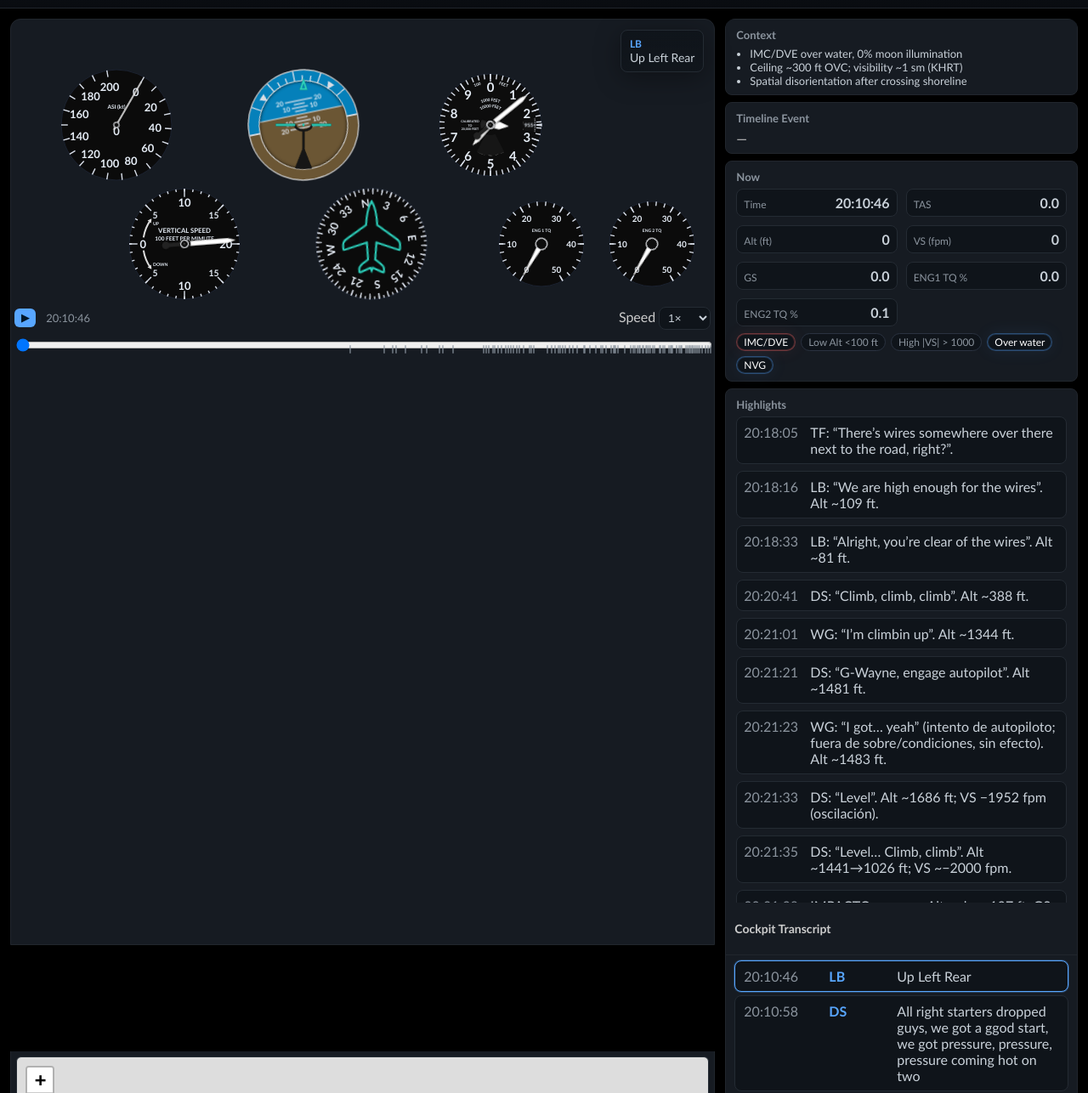
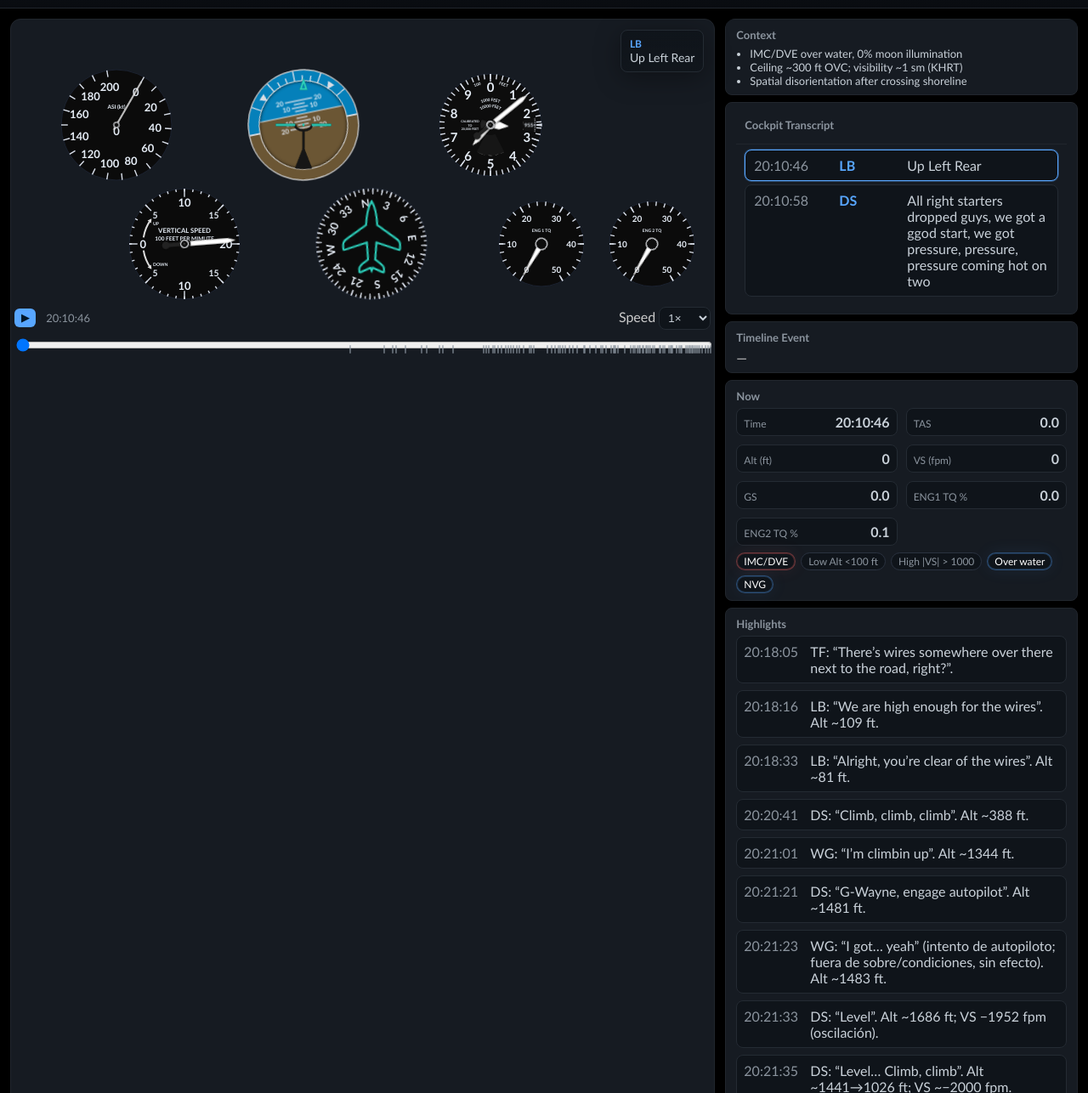
Before and after one commit to strikerdlm/Aviat_sim, a plain HTML site: page dashboard.html in a window 1280 px wide. Shown: the part 34-1320 px from the top of the page at 85% size. Drawn offline with nearby package versions, Linux system fonts and the light colour scheme; no server answers.

Commit message:
Refactor dashboard layout: update timeline controls with play/stop buttons, enhance accessibility attributes, and remove deprecated elements for improved user experience.

```diff
--- a/dashboard.html
+++ b/dashboard.html
@@ -55,6 +55,12 @@
           <li>Ceiling ~300 ft OVC; visibility ~1 sm (KHRT)</li>
           <li>Spatial disorientation after crossing shoreline</li>
         </ul>
+      </div>
+      <div class="card transcripts-card">
+        <div class="transcript-header">
+          <h3>Cockpit Transcript</h3>
+        </div>
+        <div id="transcript-list" class="transcript-list"></div>
       </div>
       <div class="card" id="event-now">
         <h3>Timeline Event</h3>
@@ -121,12 +127,7 @@
 
 
 
-    <section class="transcripts" aria-label="Cockpit Transcript">
-      <div class="transcript-header">
-        <h3>Cockpit Transcript</h3>
-      </div>
-      <div id="transcript-list" class="transcript-list"></div>
-    </section>
+
   </main>
 
   <script src="dashboard.js"></script>
```
